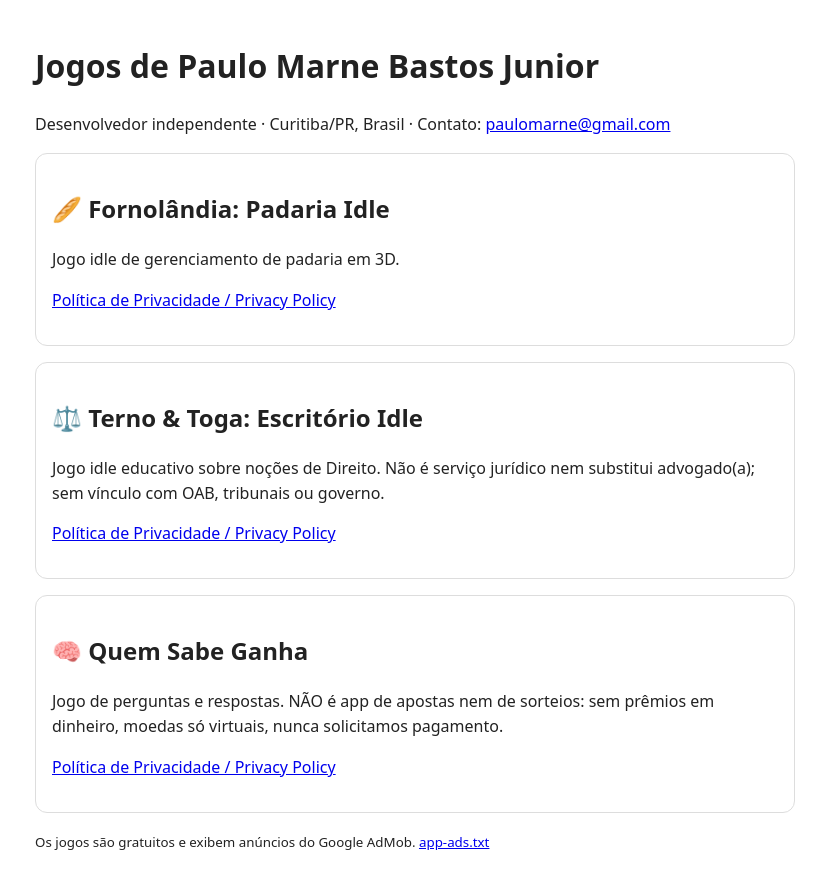
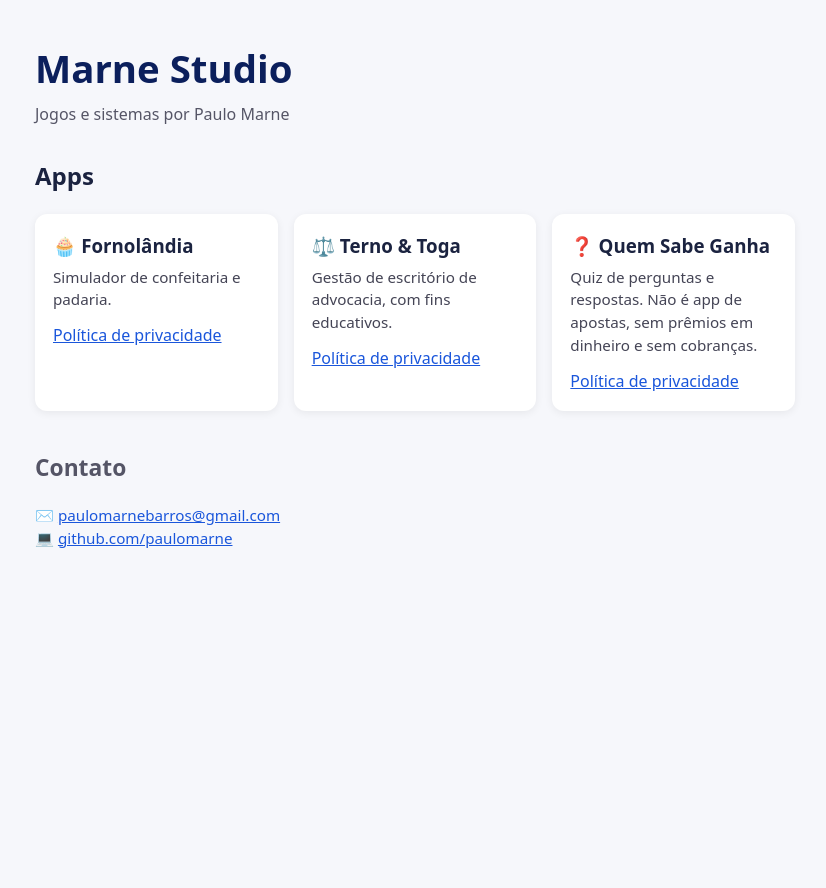
Before and after one commit to paulomarne/paulomarne.github.io, a plain HTML site: page index.html in a window 1280 px wide. Shown: the whole page, without its empty margins (225-1051 px from the left). After the commit the page ends 800 px from the top, so only its background shows below. Drawn offline with Linux system fonts and the light colour scheme.

Commit message:
Página inicial Marne Studio

```diff
--- a/index.html
+++ b/index.html
@@ -1,9 +1,10 @@
-<!doctype html><html lang="pt-BR"><head><meta charset="utf-8"><meta name="viewport" content="width=device-width,initial-scale=1"><title>Paulo Marne — Jogos</title>
-<style>body{font-family:system-ui,sans-serif;max-width:760px;margin:auto;padding:20px;line-height:1.55;color:#222}.app{border:1px solid #ddd;border-radius:12px;padding:16px;margin:16px 0}</style></head><body>
-<h1>Jogos de Paulo Marne Bastos Junior</h1>
-<p>Desenvolvedor independente · Curitiba/PR, Brasil · Contato: <a href="mailto:paulomarne@gmail.com">paulomarne@gmail.com</a></p>
-<div class="app"><h2>🥖 Fornolândia: Padaria Idle</h2><p>Jogo idle de gerenciamento de padaria em 3D.</p><p><a href="fornolandia/">Política de Privacidade / Privacy Policy</a></p></div>
-<div class="app"><h2>⚖️ Terno & Toga: Escritório Idle</h2><p>Jogo idle educativo sobre noções de Direito. Não é serviço jurídico nem substitui advogado(a); sem vínculo com OAB, tribunais ou governo.</p><p><a href="ternotoga/">Política de Privacidade / Privacy Policy</a></p></div>
-<div class="app"><h2>🧠 Quem Sabe Ganha</h2><p>Jogo de perguntas e respostas. NÃO é app de apostas nem de sorteios: sem prêmios em dinheiro, moedas só virtuais, nunca solicitamos pagamento.</p><p><a href="desafiodomilhao/">Política de Privacidade / Privacy Policy</a></p></div>
-<p><small>Os jogos são gratuitos e exibem anúncios do Google AdMob. <a href="app-ads.txt">app-ads.txt</a></small></p>
-</body></html>
+<!doctype html><html lang="pt-BR"><head><meta charset="utf-8"><meta name="viewport" content="width=device-width,initial-scale=1"><title>Marne Studio</title>
+<style>body{margin:0;font-family:system-ui,-apple-system,Segoe UI,Roboto,sans-serif;background:#f6f7fb;color:#1b2340;line-height:1.5}main{max-width:760px;margin:0 auto;padding:40px 20px}h1{margin:0;font-size:2.4em;color:#0b1f5c}.sub{color:#556;margin:4px 0 32px}.apps{display:grid;grid-template-columns:repeat(auto-fit,minmax(210px,1fr));gap:16px}.card{background:#fff;border-radius:12px;padding:18px;box-shadow:0 2px 8px #0001}.card h3{margin:0 0 6px}.card p{margin:0 0 12px;font-size:.95em;color:#445}a{color:#1a56db}footer{margin-top:40px;font-size:.95em;color:#556}</style></head><body><main>
+<h1>Marne Studio</h1><p class="sub">Jogos e sistemas por Paulo Marne</p>
+<h2>Apps</h2><div class="apps">
+<div class="card"><h3>🧁 Fornolândia</h3><p>Simulador de confeitaria e padaria.</p><a href="fornolandia/">Política de privacidade</a></div>
+<div class="card"><h3>⚖️ Terno & Toga</h3><p>Gestão de escritório de advocacia, com fins educativos.</p><a href="ternotoga/">Política de privacidade</a></div>
+<div class="card"><h3>❓ Quem Sabe Ganha</h3><p>Quiz de perguntas e respostas. Não é app de apostas, sem prêmios em dinheiro e sem cobranças.</p><a href="quemsabeganha/">Política de privacidade</a></div>
+</div>
+<footer><h2>Contato</h2><p>✉️ <a href="mailto:paulomarnebarros@gmail.com">paulomarnebarros@gmail.com</a><br>💻 <a href="https://github.com/paulomarne">github.com/paulomarne</a></p></footer>
+</main></body></html>
```
